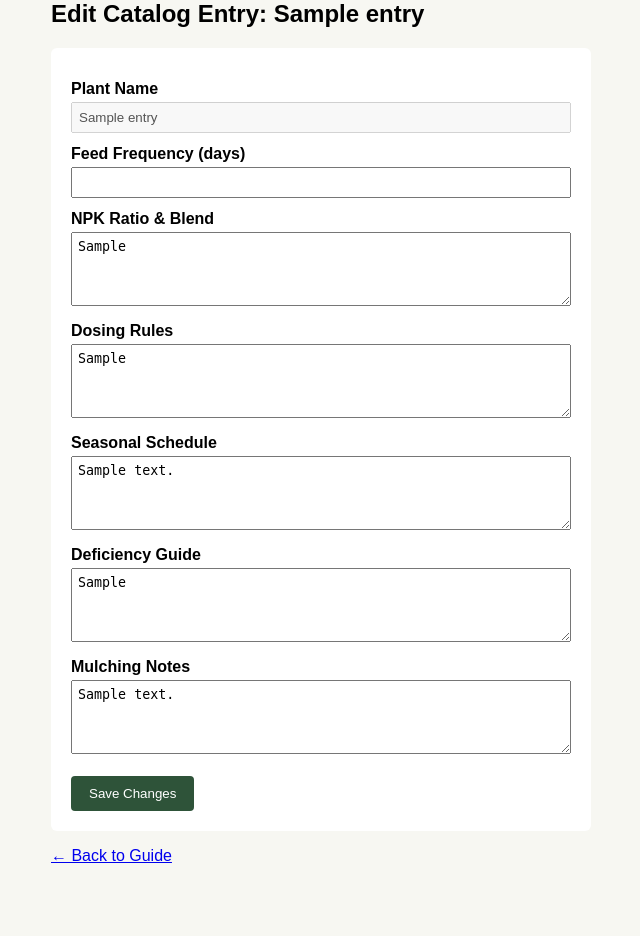
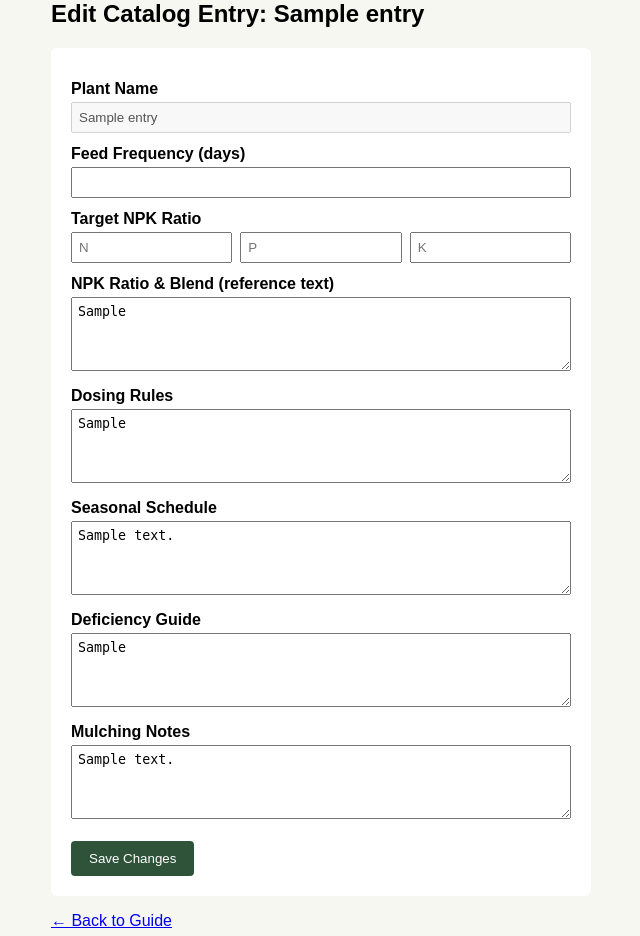
Before and after one commit to WarlockAUS/garden-tracker, a Flask app: template templates/catalog_edit.html in a window 1280 px wide. Shown: the part 119-1055 px from the top of the page, without its empty margins (139-779 px from the left). Before the commit the page ends 982 px from the top, so only its background shows below. Run offline with Flask 3, Linux system fonts and the light colour scheme; the template is opened without the code that fills it: most values are stand-ins (such as "Sample title", 1, 10 or a date in 2020); parts of the project's set-up code (start-up, migrations or seed data) failed here and were passed over.

Commit message:
Add target NPK ratio inputs to catalog edit form

```diff
--- a/templates/catalog_edit.html
+++ b/templates/catalog_edit.html
@@ -8,7 +8,14 @@
     <label for="feed_frequency_days">Feed Frequency (days)</label>
     <input type="number" id="feed_frequency_days" name="feed_frequency_days" value="{{ entry.feed_frequency_days if entry.feed_frequency_days is not none else '' }}">
 
-    <label for="npk_ratio">NPK Ratio & Blend</label>
+    <label>Target NPK Ratio</label>
+    <div style="display:flex; gap:8px;">
+        <input type="number" step="0.1" name="npk_n" value="{{ entry.npk_n if entry.npk_n is not none else '' }}" placeholder="N">
+        <input type="number" step="0.1" name="npk_p" value="{{ entry.npk_p if entry.npk_p is not none else '' }}" placeholder="P">
+        <input type="number" step="0.1" name="npk_k" value="{{ entry.npk_k if entry.npk_k is not none else '' }}" placeholder="K">
+    </div>
+
+    <label for="npk_ratio">NPK Ratio & Blend (reference text)</label>
     <textarea id="npk_ratio" name="npk_ratio" rows="4">{{ entry.npk_ratio or '' }}</textarea>
 
     <label for="dosing_rules">Dosing Rules</label>
```
